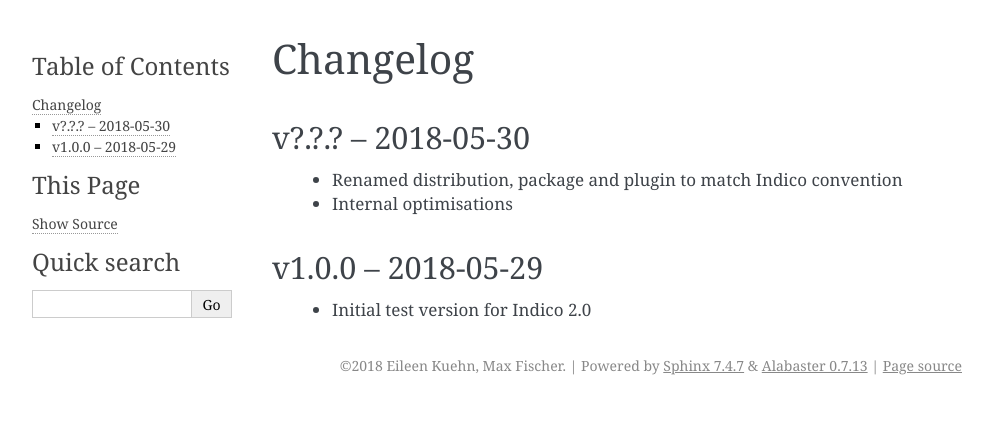
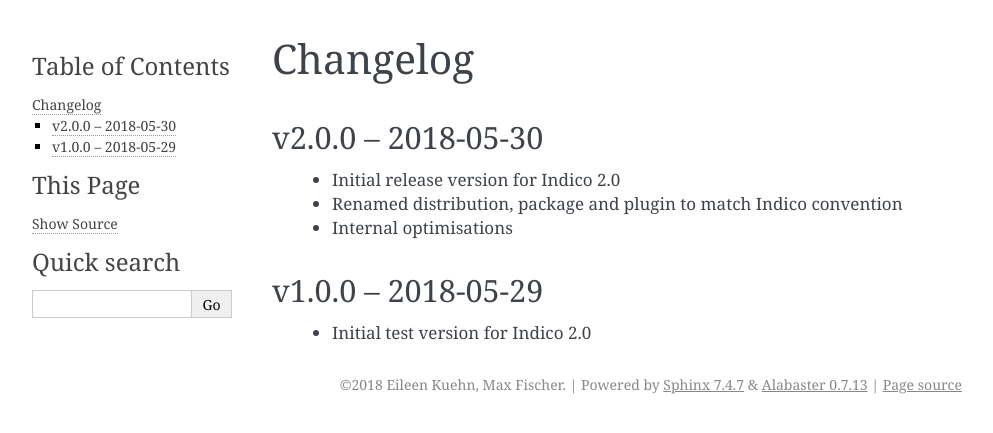
Before and after one commit to MaineKuehn/indico_footer, a Sphinx documentation site: the page built from docs/source/changelog.rst, in a window 1280 px wide. Shown: the top 433 px of the page, without its empty margins (148-1141 px from the left). Built offline with Sphinx 7.4.7, drawn with Linux system fonts in a browser that asks for light colours.

Commit message:
version bump to 2.0.0

```diff
--- a/docs/source/changelog.rst
+++ b/docs/source/changelog.rst
@@ -2,9 +2,10 @@
 Changelog
 +++++++++
 
-v?.?.? -- 2018-05-30
+v2.0.0 -- 2018-05-30
 --------------------
 
+    * Initial release version for Indico 2.0
     * Renamed distribution, package and plugin to match Indico convention
     * Internal optimisations
 
--- a/indico_custom_footer/__about__.py
+++ b/indico_custom_footer/__about__.py
@@ -62,7 +62,7 @@ __title__ = 'indico-plugin-custom-footer'
 __summary__ = 'Indico Footer Customisation Plugin'
 __url__ = 'https://github.com/MaineKuehn/indico_footer'
 
-__version__ = '1.0.0'
+__version__ = '2.0.0'
 __author__ = 'Eileen Kuehn, Max Fischer'
 __email__ = 'eileen.kuehn@kit.edu'
 __copyright__ = '2018 %s' % __author__
```
